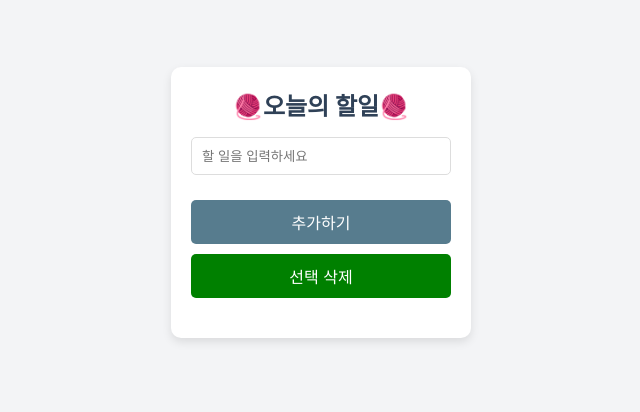
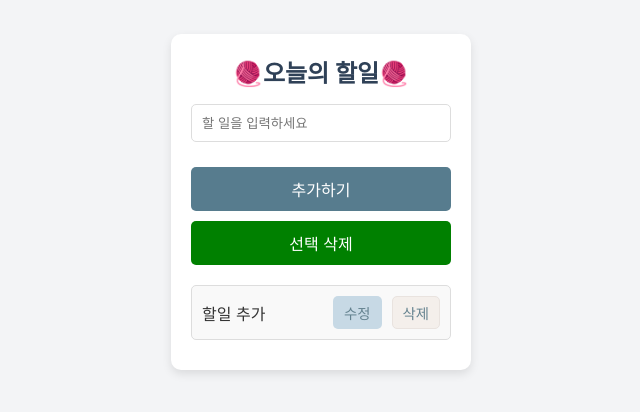
Before and after one commit to crossjane/ReactTodoList, a React (Create React App) app: page / in a window 1280 px wide. Shown: the part 198-610 px from the top of the page, without its empty margins (319-959 px from the left). Built offline with nearby package versions, Linux system fonts and the light colour scheme.

Commit message:
AppV2로 다시 구현 연습

```diff
--- a/src/AppV2.js
+++ b/src/AppV2.js
@@ -3,8 +3,13 @@
 
 
 function AppV2() {
+  //필요한 상태 check
+  //1.input field창 관리
+  //2.추가된 todo목록 관리
+  //3.
+ function add (){
 
-
+ }
 
 
 
@@ -23,7 +28,7 @@
 
           />
         </div>
-          <button className="add-btn" style={{marginBottom: 10}}>추가하기</button>
+          <button className="add-btn" style={{marginBottom: 10}} onClick={add}>추가하기</button>
           <button className="select-delete-btn">선택 삭제</button>
 
 
--- a/src/index.js
+++ b/src/index.js
@@ -7,8 +7,8 @@
 
 const root = ReactDOM.createRoot(document.getElementById('root'));
 root.render(
-    <App />
-    // <AppV2 />
+    // <App />
+    <AppV2 />
 );
 
 // If you want to start measuring performance in your app, pass a function
```
